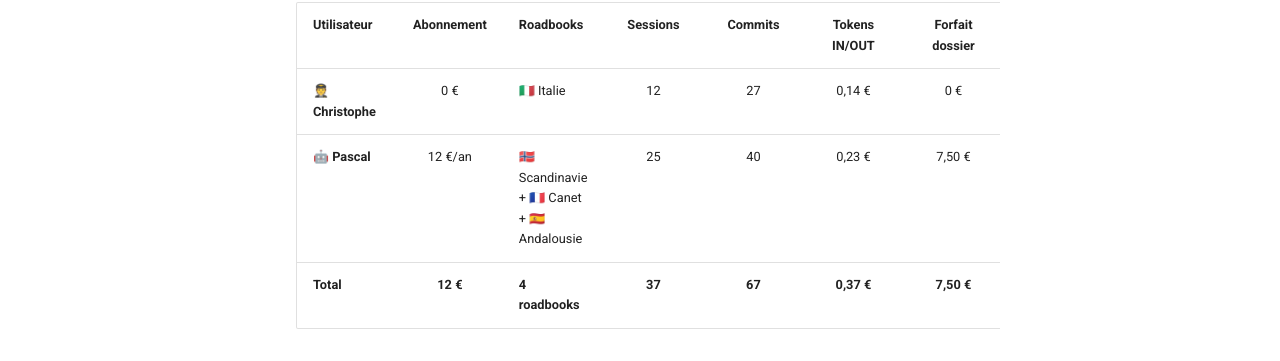
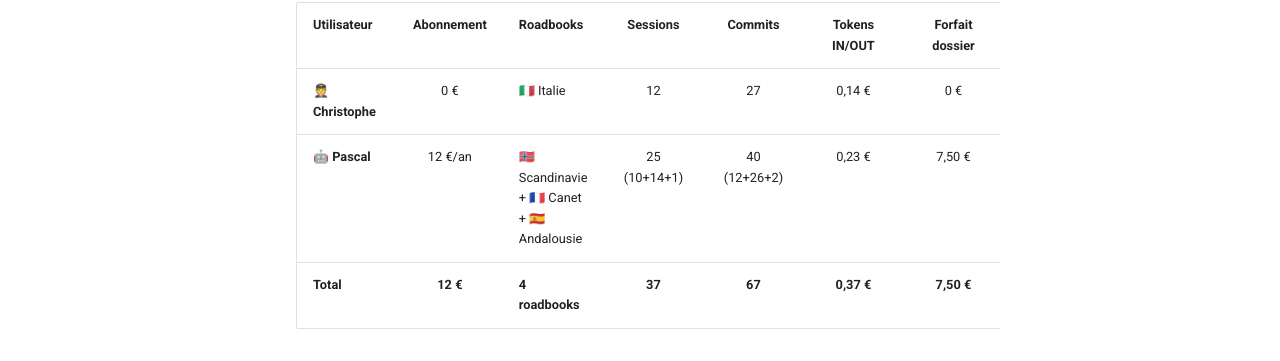
Before and after one commit to christophedanhier-hash/voyages-wiki, an MkDocs documentation site: the page built from docs/index.md, in a window 1280 px wide and 900 px high, scrolled down 1031 px. Shown: the part 324-685 px from the top of the window. Built offline with MkDocs 1.6.1 and Material for MkDocs 9.7.7, drawn with Linux system fonts in a browser that asks for light colours; comment, search, counter and statistics services are not loaded.

Commit message:
📊 Restauration détail sessions/commits Pascal (10+14+1)

```diff
--- a/docs/index.md
+++ b/docs/index.md
@@ -39,7 +39,7 @@
 | Utilisateur | Abonnement | Roadbooks | Sessions | Commits | Tokens IN/OUT | Forfait dossier | Total |
 |:------------|:----------:|:----------|:--------:|:-------:|:-------------:|:---------------:|:-----:|
 | **🧑‍✈️ Christophe** | 0 € | 🇮🇹 Italie | 12 | 27 | 0,14 € | 0 € | **0,14 €** |
-| **🤖 Pascal** | 12 €/an | 🇳🇴 Scandinavie + 🇫🇷 Canet + 🇪🇸 Andalousie | 25 | 40 | 0,23 € | 7,50 € | **19,73 €** |
+| **🤖 Pascal** | 12 €/an | 🇳🇴 Scandinavie + 🇫🇷 Canet + 🇪🇸 Andalousie | 25 (10+14+1) | 40 (12+26+2) | 0,23 € | 7,50 € | **19,73 €** |
 | **Total** | **12 €** | **4 roadbooks** | **37** | **67** | **0,37 €** | **7,50 €** | **19,87 €** |
 
 ---
```
